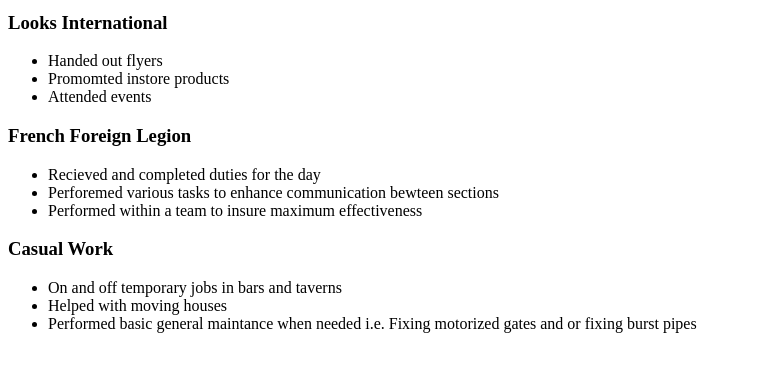
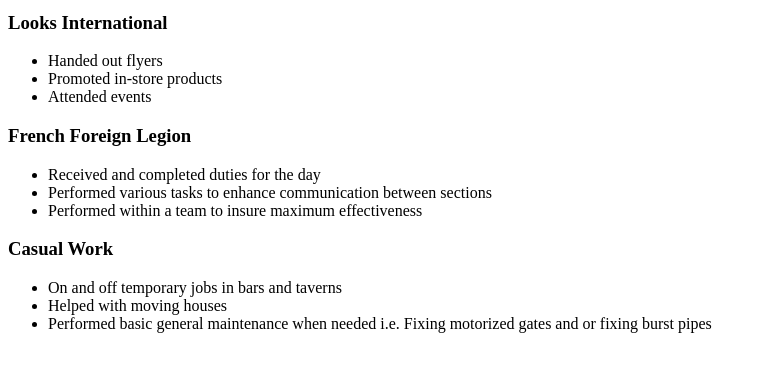
Before and after one commit to JulianQuenet/JULQUE086_FTO2301_GroupC_JulianQuenet_ITW3, a plain HTML site: page Index.html in a window 1280 px wide. Shown: the part 938-1321 px from the top of the page, without its empty margins (0-766 px from the left). Drawn offline with Linux system fonts and the light colour scheme.

Commit message:
Fixed some of the text

```diff
--- a/Index.html
+++ b/Index.html
@@ -47,20 +47,20 @@
     <h3>Looks International</h3>
     <ul>
         <li>Handed out flyers</li>
-        <li>Promomted instore products</li>
+        <li>Promoted in-store products</li>
         <li>Attended events</li>
     </ul>
     <h3>French Foreign Legion</h3>
     <ul>
-        <li>Recieved and completed duties for the day</li>
-        <li>Perforemed various tasks to enhance communication bewteen sections</li>
+        <li>Received and completed duties for the day</li>
+        <li>Performed various tasks to enhance communication between sections</li>
         <li>Performed within a team to insure maximum effectiveness</li>
     </ul>
     <h3>Casual Work</h3>
     <ul>
         <li>On and off temporary jobs in bars and taverns</li>
         <li>Helped with moving houses</li>
-        <li>Performed basic general maintance when needed i.e. Fixing motorized gates and or fixing burst pipes</li>
+        <li>Performed basic general maintenance when needed i.e. Fixing motorized gates and or fixing burst pipes</li>
     </ul>
     <br>
 
```
